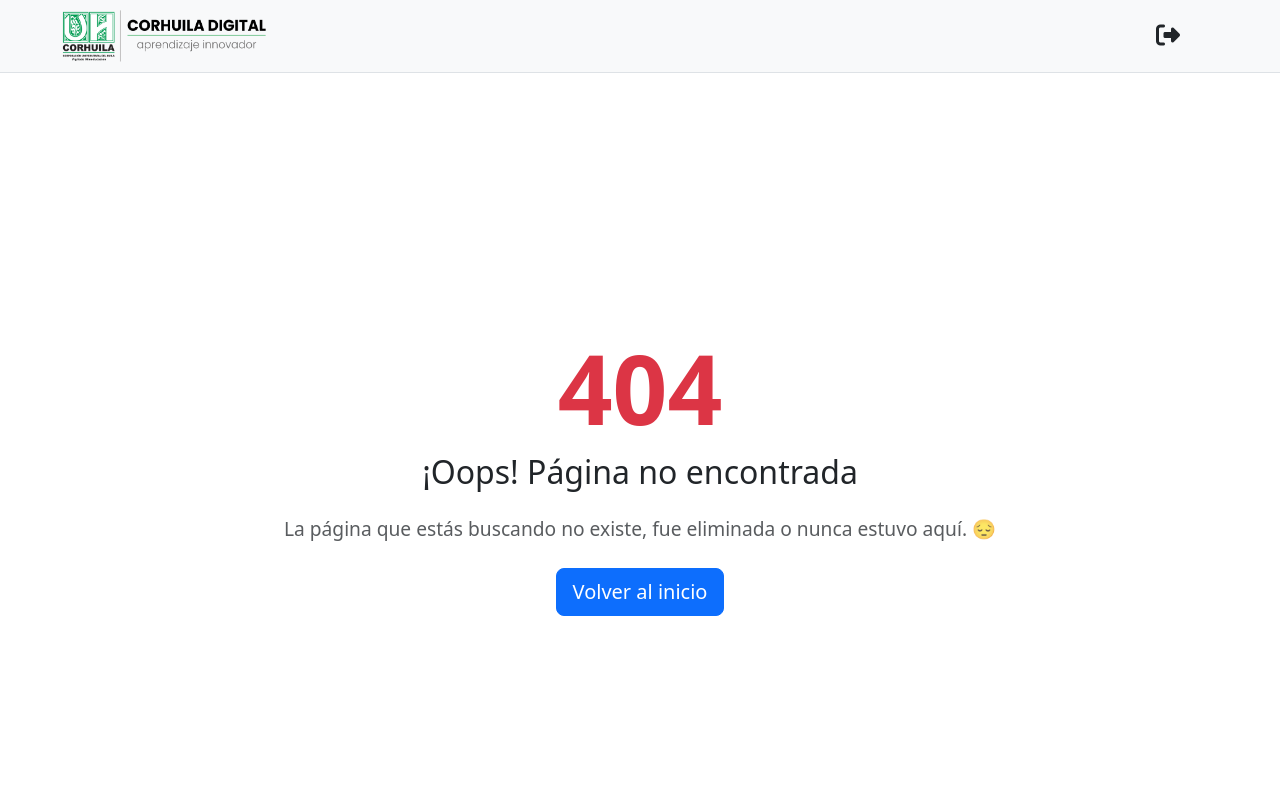
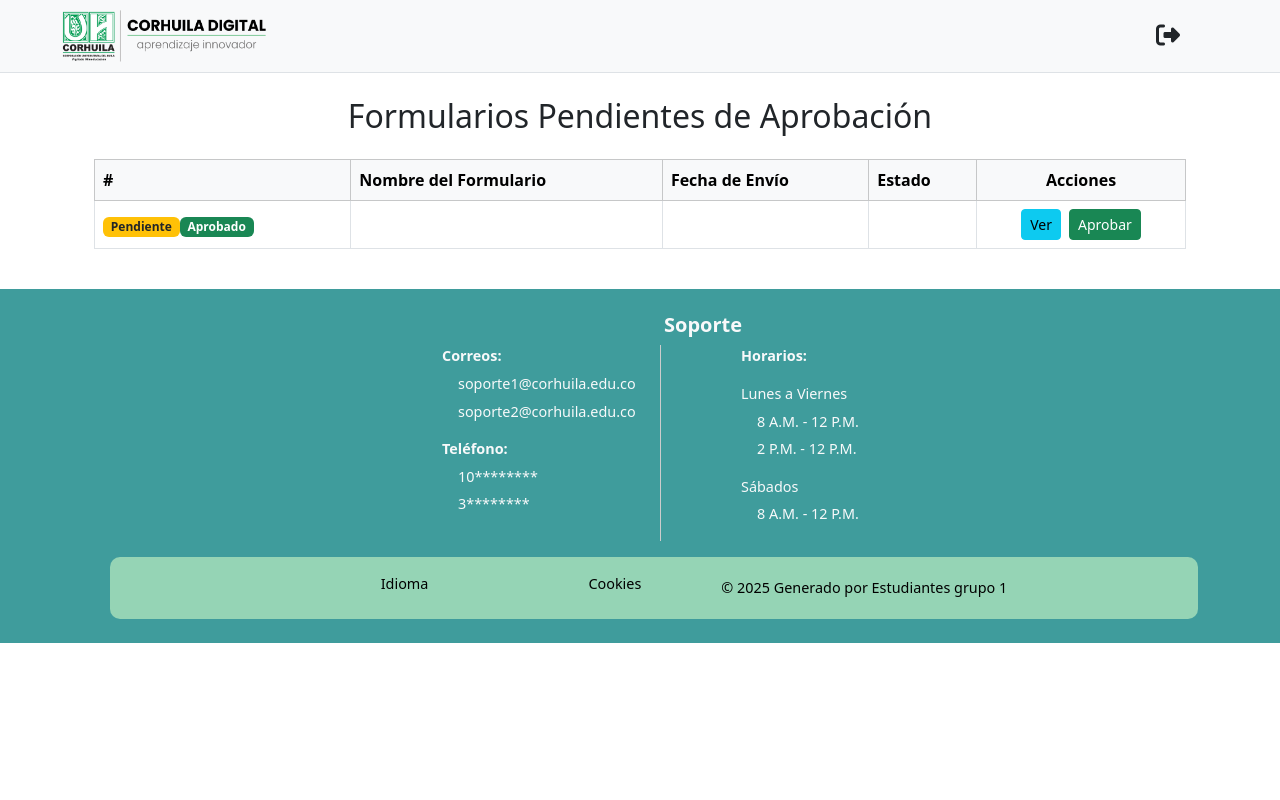
Before and after one commit to arcelot27/frontend-sis-dis-2025-a, an Angular app in the folder AgendaManager/: page /aprobar-formularios in a window 1280 px wide. Shown: the top 800 px of the page. Built offline with nearby package versions, Linux system fonts and the light colour scheme.

Commit message:
✨  feature [H5: Genarete  view and  funcionality

```diff
--- a/AgendaManager/src/app/app.routes.ts
+++ b/AgendaManager/src/app/app.routes.ts
@@ -76,6 +76,12 @@ export const routes: Routes = [
     title: 'DashboardJefePrograma'
   },
 
+  {
+    path: 'aprobar-formularios',
+    loadComponent: () => import('./user/jefePrograma/formularios-aprobar/formularios-aprobar.component').then(m => m.FormulariosAprobarComponent),
+    title: 'aprobar-formularios'
+  },
+
 
 
 
--- a/AgendaManager/src/app/user/jefePrograma/dashboard/dashboard.component.html
+++ b/AgendaManager/src/app/user/jefePrograma/dashboard/dashboard.component.html
@@ -40,7 +40,7 @@
 
       <div class="col-md-4 text-center">
         <div class="d-flex gap-3" style="margin-top: 10rem;">
-          <button class="btn btn-outline-primary" (click)="comenzarFormulario()">Formularios por aprobar</button>
+          <button class="btn btn-outline-primary" (click)="FormulariosAprobar()">Formularios por aprobar</button>
           <button class="btn btn-outline-warning" (click)="irAFormulariosProfesor()">Formulario devueltos</button>
         </div>
       </div>
--- a/AgendaManager/src/app/user/jefePrograma/dashboard/dashboard.component.ts
+++ b/AgendaManager/src/app/user/jefePrograma/dashboard/dashboard.component.ts
@@ -80,15 +80,12 @@ export class DashboardComponent implements OnInit{
       this.mostrarContrasena = !this.mostrarContrasena;
     }
 
-    comenzarFormulario(): void {
-      this.router.navigate(['/formulario']);
+
+    FormulariosAprobar(): void {
+      this.router.navigate(['/aprobar-formularios']);
     }
 
     irAFormulariosProfesor(): void {
-      this.router.navigate(['/FormularioDevuelto-profesor']);
-    }
-
-    irAHistorialProfesor(): void {
       this.router.navigate(['/Historial-profesor']);
     }
 }
--- /dev/null
+++ b/AgendaManager/src/app/user/jefePrograma/formularios-aprobar/formularios-aprobar.component.html
@@ -0,0 +1,39 @@
+<div class="container my-4">
+    <h2 class="mb-4 text-center">Formularios Pendientes de Aprobación</h2>
+
+    <div class="table-responsive">
+      <table class="table table-bordered table-hover align-middle">
+        <thead class="table-light">
+          <tr>
+            <th>#</th>
+            <th>Nombre del Formulario</th>
+            <th>Fecha de Envío</th>
+            <th>Estado</th>
+            <th class="text-center">Acciones</th>
+          </tr>
+        </thead>
+        <tbody>
+          <tr >
+
+            <td>
+              <span class="badge bg-warning text-dark" >Pendiente</span>
+              <span class="badge bg-success" >Aprobado</span>
+            </td>
+            <td>
+
+            </td>
+            <td>
+
+            </td>
+            <td>
+
+            </td>
+            <td class="text-center">
+              <button class="btn btn-info btn-sm me-2" >Ver</button>
+              <button class="btn btn-success btn-sm" >Aprobar</button>
+            </td>
+          </tr>
+        </tbody>
+      </table>
+    </div>
+  </div>
--- /dev/null
+++ b/AgendaManager/src/app/user/jefePrograma/formularios-aprobar/formularios-aprobar.component.ts
@@ -0,0 +1,27 @@
+import { Component } from '@angular/core';
+
+@Component({
+  selector: 'app-formularios-aprobar',
+  imports: [],
+  templateUrl: './formularios-aprobar.component.html',
+  styleUrl: './formularios-aprobar.component.css'
+})
+export class FormulariosAprobarComponent {
+
+
+  formularios = [
+    { nombre: 'Formulario 1', fecha: new Date(), estado: 'Pendiente' },
+    { nombre: 'Formulario 2', fecha: new Date(), estado: 'Aprobado' },
+    { nombre: 'Formulario 3', fecha: new Date(), estado: 'Pendiente' },
+  ];
+
+  verDetalles(formulario: any) {
+    // Aquí puedes redirigir, abrir modal o mostrar detalles
+    alert(`Detalles del formulario: ${formulario.nombre}`);
+  }
+
+  aprobarFormulario(formulario: any) {
+    formulario.estado = 'Aprobado';
+    // Aquí podrías hacer una petición HTTP para actualizar el backend
+  }
+}
```
Also changed, not shown: AgendaManager/src/app/user/jefePrograma/formularios-aprobar/formularios-aprobar.component.css (added), 1 other file (tests, documents, lock files or other folders).
